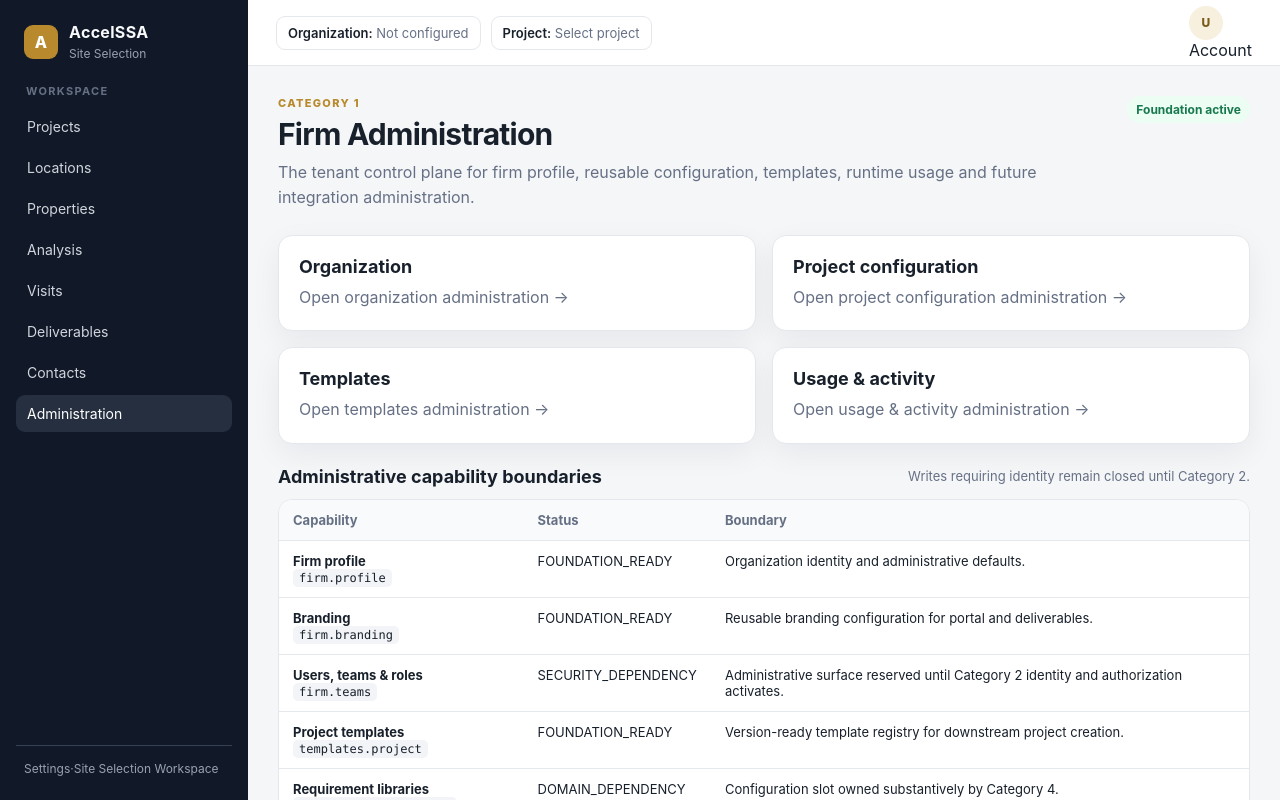
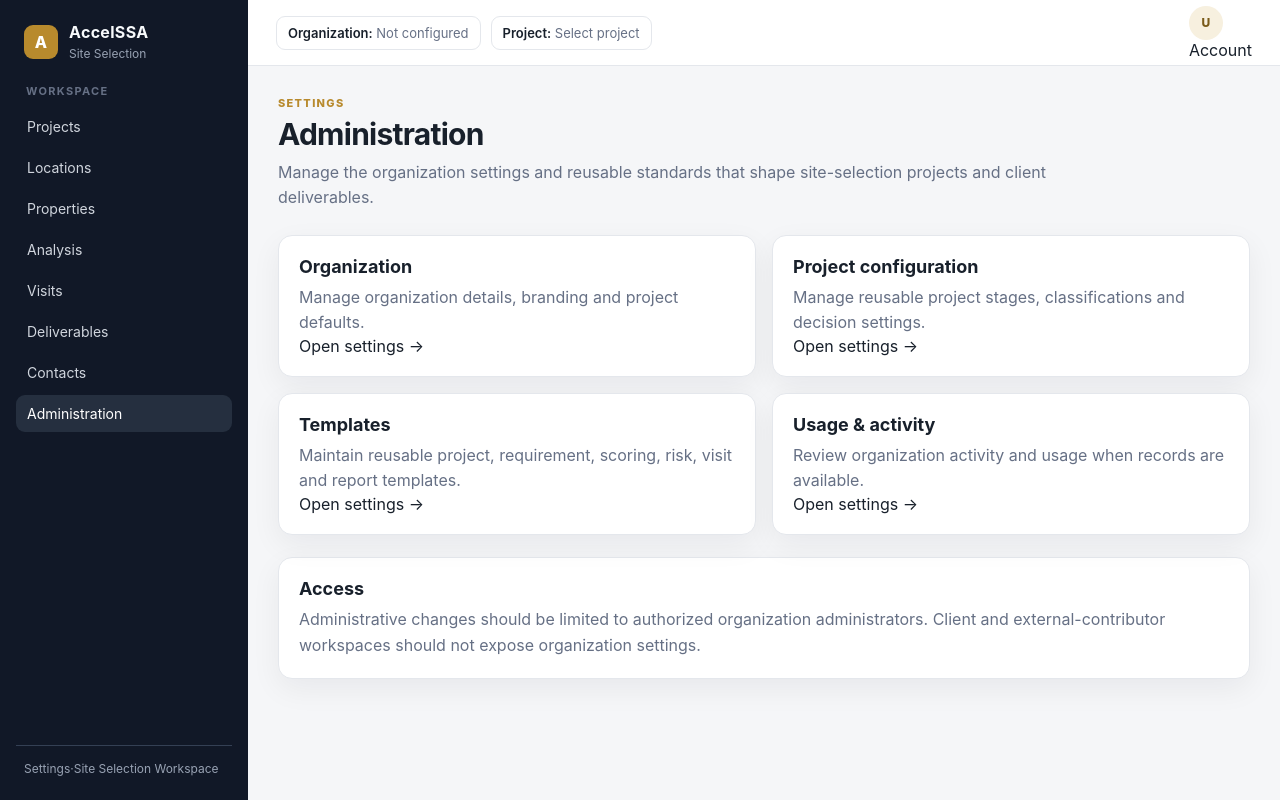
Before and after one commit to AccelAnalysis/AccelSSA, a Next.js app: page /administration in a window 1280 px wide. Shown: the top 800 px of the page. Built offline with nearby package versions, Linux system fonts and the light colour scheme.

Commit message:
Make Administration a user-facing settings workspace

```diff
--- a/src/app/administration/page.tsx
+++ b/src/app/administration/page.tsx
@@ -1,18 +1,34 @@
 import Link from "next/link";
 import { PageHeader } from "@/components/ui/page-header";
-import { administrationCapabilities } from "@/platform/admin";
 import { administrationNavigation } from "@/platform/navigation";
+
+const descriptions: Record<string, string> = {
+  "/administration/firm": "Manage organization details, branding and project defaults.",
+  "/administration/configuration": "Manage reusable project stages, classifications and decision settings.",
+  "/administration/templates": "Maintain reusable project, requirement, scoring, risk, visit and report templates.",
+  "/administration/usage": "Review organization activity and usage when records are available.",
+};
 
 export default function AdministrationPage() {
   return (
     <>
-      <PageHeader eyebrow="Category 1" title="Firm Administration" description="The tenant control plane for firm profile, reusable configuration, templates, runtime usage and future integration administration." status="Foundation active" />
+      <PageHeader
+        eyebrow="Settings"
+        title="Administration"
+        description="Manage the organization settings and reusable standards that shape site-selection projects and client deliverables."
+      />
       <div className="grid grid-2">
-        {administrationNavigation.map((item) => <Link href={item.href} className="card" key={item.href}><h2>{item.label}</h2><p>Open {item.label.toLowerCase()} administration →</p></Link>)}
+        {administrationNavigation.map((item) => (
+          <Link href={item.href} className="card settings-card" key={item.href}>
+            <h2>{item.label}</h2>
+            <p>{descriptions[item.href]}</p>
+            <span className="text-link">Open settings →</span>
+          </Link>
+        ))}
       </div>
-      <section className="section">
-        <div className="section-head"><h2>Administrative capability boundaries</h2><p>Writes requiring identity remain closed until Category 2.</p></div>
-        <div className="table-wrap"><table><thead><tr><th>Capability</th><th>Status</th><th>Boundary</th></tr></thead><tbody>{administrationCapabilities.map((item) => <tr key={item.key}><td><strong>{item.label}</strong><br/><span className="code">{item.key}</span></td><td>{item.state}</td><td>{item.description}</td></tr>)}</tbody></table></div>
+      <section className="section card">
+        <h2>Access</h2>
+        <p>Administrative changes should be limited to authorized organization administrators. Client and external-contributor workspaces should not expose organization settings.</p>
       </section>
     </>
   );
```
